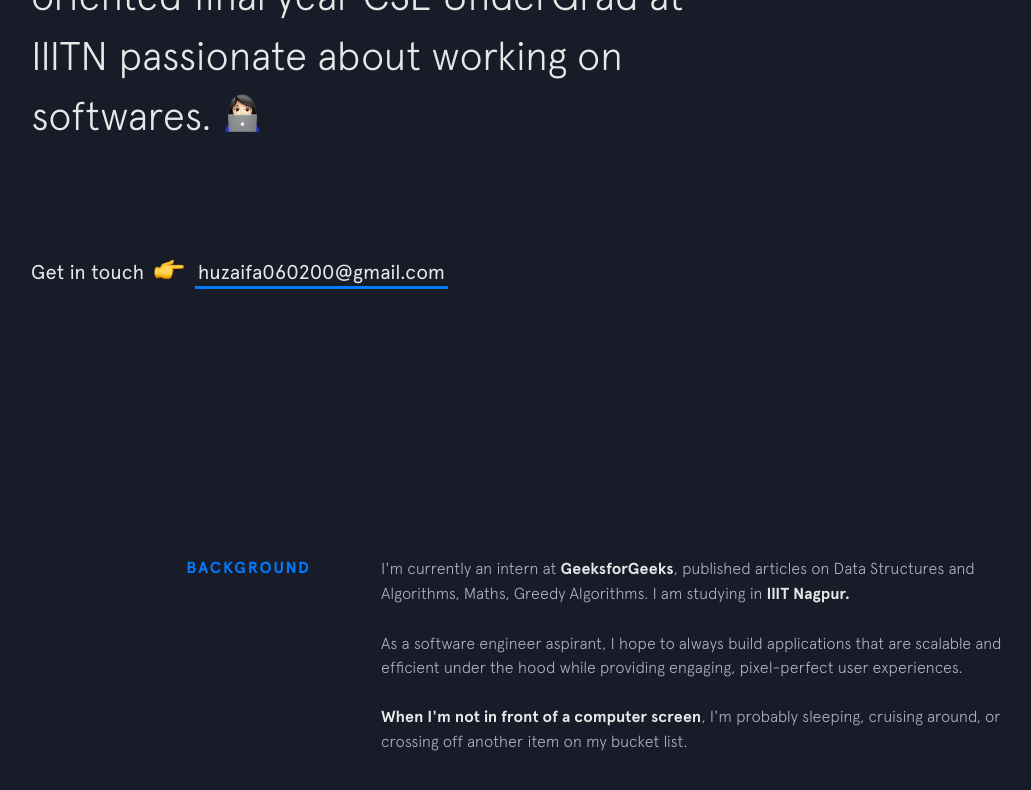
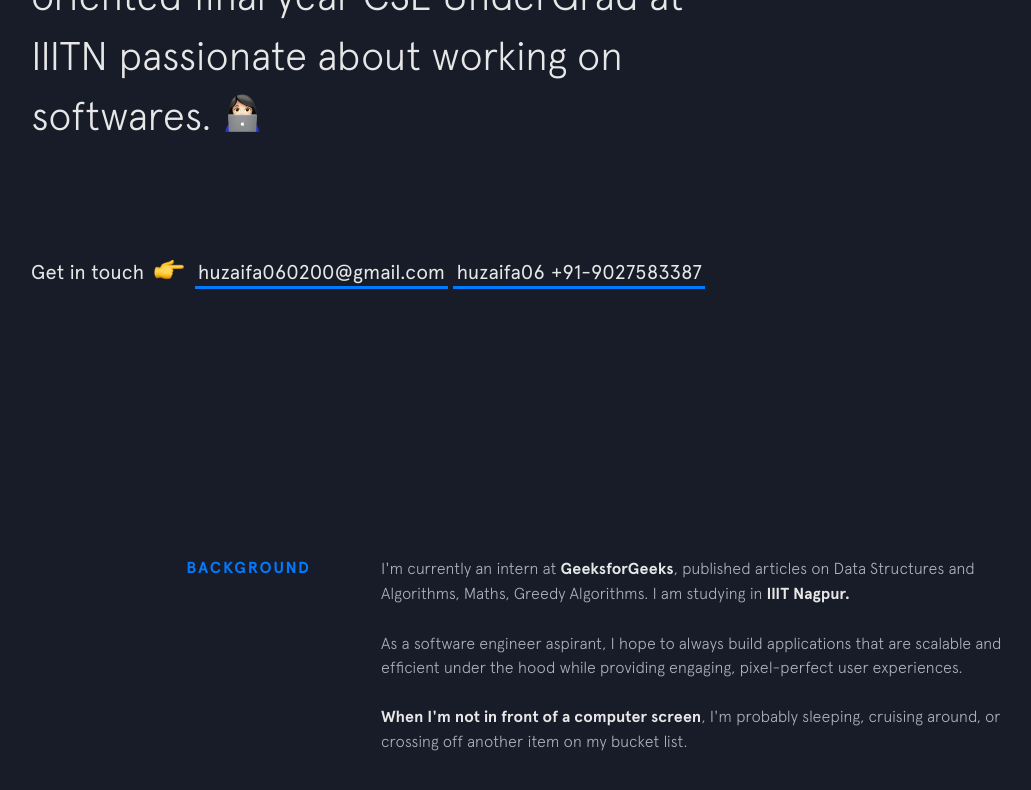
Before and after one commit to huzaifa06/huzaifa06.github.io, a Jekyll site: the page built from index.html, in a window 1280 px wide and 900 px high, scrolled down 444 px. Shown: the top 790 px of the window, without its empty margins (69-1100 px from the left). Built offline with Jekyll 4.4.1, drawn with Linux system fonts in a browser that asks for light colours; nearby versions of some CDN libraries.

Commit message:
Update intro.html

```diff
--- a/_includes/intro.html
+++ b/_includes/intro.html
@@ -13,6 +13,7 @@
     <span class="emoji pointer"></span>
     <span>
       <a href="mailto:huzaifa060200@gmail.com" target="_blank" class="highlight-link">huzaifa060200@gmail.com</a>
+      <a href="https://linkedin.com/in/huzaifa06" target="_blank" class="highlight-link">huzaifa06</a><a class="highlight-link"> +91-9027583387</a>
     </span>
   </h3>
 </header>
```
